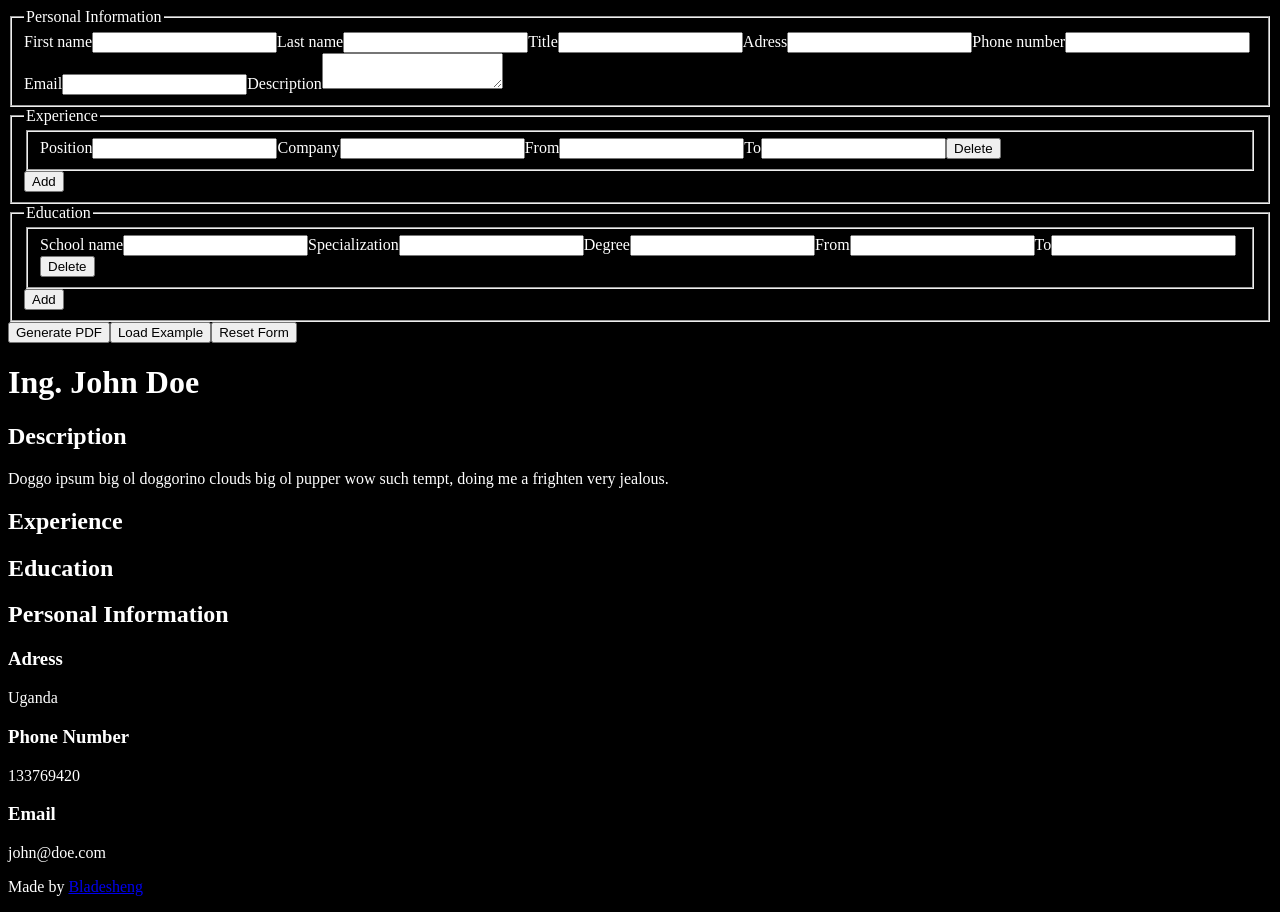
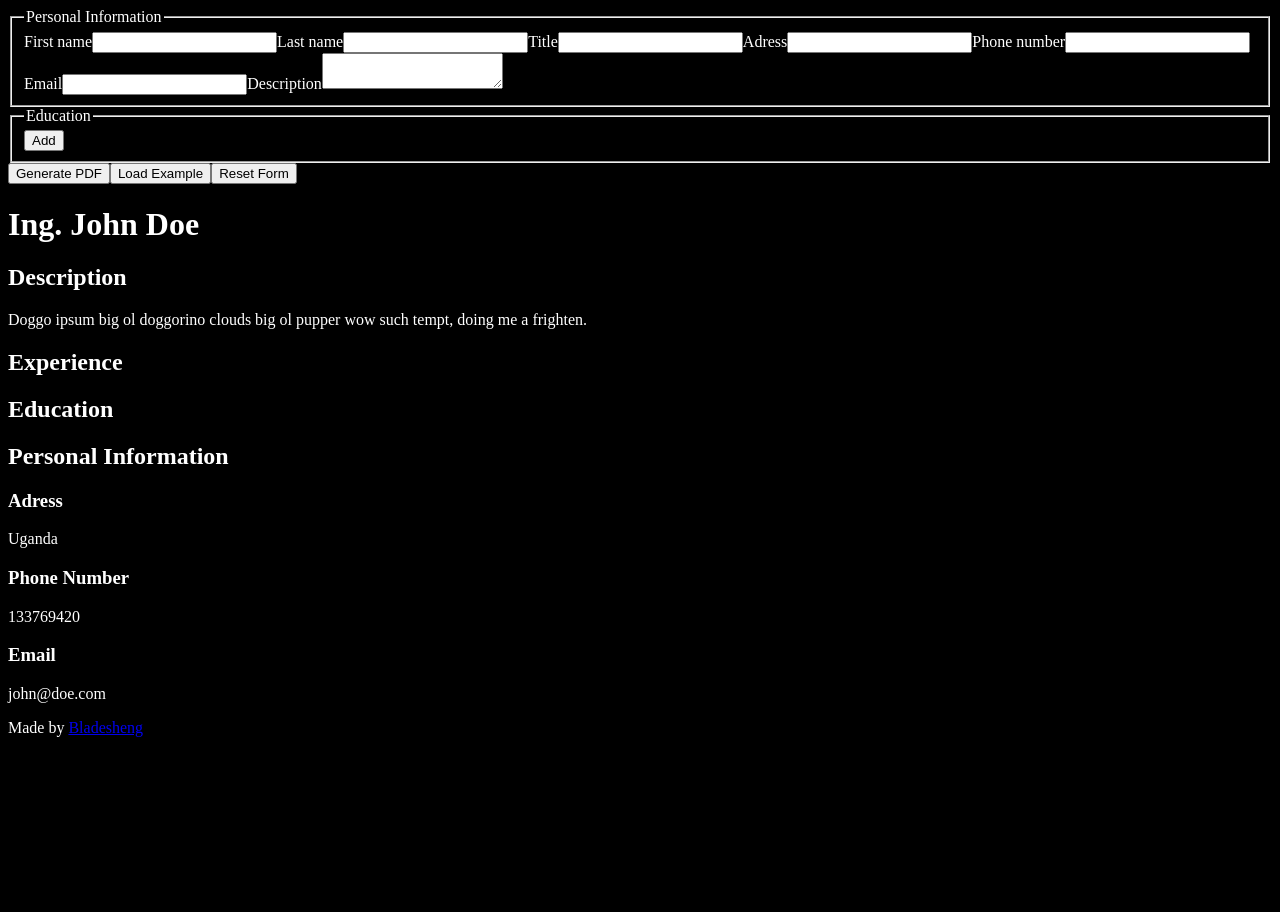
Before and after one commit to Bladesheng/cv-project, a React app: page / in a window 1280 px wide. After the commit the page ends 800 px from the top, so only its background shows below. Built offline with nearby package versions, Linux system fonts and the light colour scheme.

Commit message:
Refactor Education component, add "Add" and "Delete" buttons for school

```diff
--- a/src/components/CvInput.tsx
+++ b/src/components/CvInput.tsx
@@ -1,9 +1,23 @@
 import React from "react";
-import Education from "./Education";
+import Education, { IStateEducation, ISchool } from "./Education";
 import Experience from "./Experience";
 import CvOutput from "./CvOutput";
 
-class CvInput extends React.Component {
+type IProps = {};
+
+type IState = {
+  firstName: string;
+  lastName: string;
+  title: string;
+  adress: string;
+  phoneNumber: string;
+  email: string;
+  description: string;
+  experience: [];
+  education: ISchool[];
+};
+
+class CvInput extends React.Component<IProps, IState> {
   constructor(props: any) {
     super(props);
 
@@ -15,7 +29,9 @@ class CvInput extends React.Component {
       phoneNumber: "133769420",
       email: "john@doe.com",
       description:
-        "Doggo ipsum big ol doggorino clouds big ol pupper wow such tempt, doing me a frighten very jealous."
+        "Doggo ipsum big ol doggorino clouds big ol pupper wow such tempt, doing me a frighten.",
+      experience: [],
+      education: []
     };
 
     this.handleInputChange = this.handleInputChange.bind(this);
@@ -25,8 +41,12 @@ class CvInput extends React.Component {
     const inputElement = event.target as HTMLInputElement;
     const inputText = inputElement.value;
 
+    type stateKey = keyof typeof this.state;
+    const key = inputElement.id as stateKey; // ID's are the same as state's keys
+
     this.setState({
-      [inputElement.id]: inputText
+      ...this.state,
+      [key]: inputText
     });
   }
 
@@ -59,29 +79,17 @@ class CvInput extends React.Component {
             <textarea onChange={this.handleInputChange} id="description"></textarea>
           </fieldset>
 
-          <fieldset className="experience">
-            <legend>Experience</legend>
-
-            <Experience></Experience>
-
-            <button>Add</button>
-          </fieldset>
-
-          <fieldset className="education">
-            <legend>Education</legend>
+          {/* <Experience></Experience> */}
 
           <Education
-              eduID="0"
-              updateParentState={(state: object) => {
+            updateInputState={(educationState: IStateEducation) => {
               // saves Education's state in CvInput's state
               this.setState({
-                  [`education${0}State`]: state
+                ...this.state,
+                education: educationState.schools
               });
             }}
           ></Education>
-
-            <button>Add</button>
-          </fieldset>
 
           <button>Generate PDF</button>
           <button>Load Example</button>
--- a/src/components/Education.tsx
+++ b/src/components/Education.tsx
@@ -1,45 +1,100 @@
 import React, { ChangeEvent } from "react";
 
-type EduProps = {
-  eduID: string;
-  updateParentState: (state: object) => void;
+export type ISchool = {
+  school: string;
+  specialization: string;
+  degree: string;
+  educationFrom: string;
+  educationTo: string;
 };
 
-class Education extends React.Component<EduProps> {
-  constructor(props: EduProps) {
+type IProps = {
+  updateInputState: (state: IStateEducation) => void;
+};
+
+export type IStateEducation = {
+  schools: ISchool[];
+};
+
+class Education extends React.Component<IProps, IStateEducation> {
+  constructor(props: IProps) {
     super(props);
 
     this.state = {
-      eduID: this.props.eduID,
-      school: "testxxxx school",
-      specialization: "some specialization",
-      degree: "test degree",
-      educationFrom: "9/11/2001",
-      educationTo: "69/420/13337"
+      schools: []
     };
 
-    this.props.updateParentState(this.state); // initial update of Input's state
+    this.props.updateInputState(this.state); // initial update of Input's state
 
     this.handleInputChange = this.handleInputChange.bind(this);
+    this.addSchool = this.addSchool.bind(this);
+    this.removeSchool = this.removeSchool.bind(this);
   }
 
   handleInputChange(event: ChangeEvent) {
     const inputElement = event.target as HTMLInputElement;
+    const key = inputElement.id as keyof ISchool; // ID's are the same as school's keys
     const inputText = inputElement.value;
+    const schoolElement = inputElement.parentNode as HTMLFieldSetElement;
+    const eduID = schoolElement.dataset.eduid; // is same as index in schools array
+
+    const schoolsCopy = this.state.schools;
+    const school = schoolsCopy[parseInt(eduID)];
+    school[key] = inputText;
 
     this.setState(
       {
-        [inputElement.id]: inputText
+        ...this.state,
+        schools: schoolsCopy
       },
       () => {
-        this.props.updateParentState(this.state); // update Input state after updating Education state
+        this.props.updateInputState(this.state); // update Input state after updating Education state
+      }
+    );
+  }
+
+  addSchool() {
+    const newSchool = {
+      school: "",
+      specialization: "",
+      degree: "",
+      educationFrom: "",
+      educationTo: ""
+    };
+
+    this.setState(
+      {
+        ...this.state,
+        schools: this.state.schools.concat(newSchool)
+      },
+      () => {
+        this.props.updateInputState(this.state);
+      }
+    );
+  }
+
+  removeSchool(eduID: string) {
+    const filteredSchools = this.state.schools.filter((school, index) => {
+      return index !== parseInt(eduID); // keep only schools with different index than the one to be removed
+    });
+
+    console.log(filteredSchools);
+
+    this.setState(
+      {
+        ...this.state,
+        schools: filteredSchools
+      },
+      () => {
+        this.props.updateInputState(this.state);
       }
     );
   }
 
   render() {
+    const educationElements = this.state.schools.map((school, index) => {
       return (
-      <fieldset>
+        <fieldset key={index} data-eduid={index}>
           <label htmlFor="school">School name</label>
           <input onChange={this.handleInputChange} type="text" id="school"></input>
 
@@ -55,7 +110,38 @@ class Education extends React.Component<EduProps> {
           <label htmlFor="educationTo">To</label>
           <input onChange={this.handleInputChange} type="text" id="educationTo"></input>
 
-        <button>Delete</button>
+          <button
+            onClick={(event) => {
+              event.preventDefault();
+              const buttonElement = event.target as HTMLButtonElement;
+              const schoolElement = buttonElement.parentNode as HTMLFieldSetElement;
+              const eduID = schoolElement.dataset.eduid;
+
+              this.removeSchool(eduID);
+            }}
+            className="delete"
+          >
+            Delete
+          </button>
+        </fieldset>
+      );
+    });
+
+    return (
+      <fieldset className="education">
+        <legend>Education</legend>
+
+        {educationElements}
+
+        <button
+          onClick={(event) => {
+            event.preventDefault();
+            this.addSchool();
+          }}
+          className="add"
+        >
+          Add
+        </button>
       </fieldset>
     );
   }
```
Lines whose indentation alone changed are shown as unchanged.
